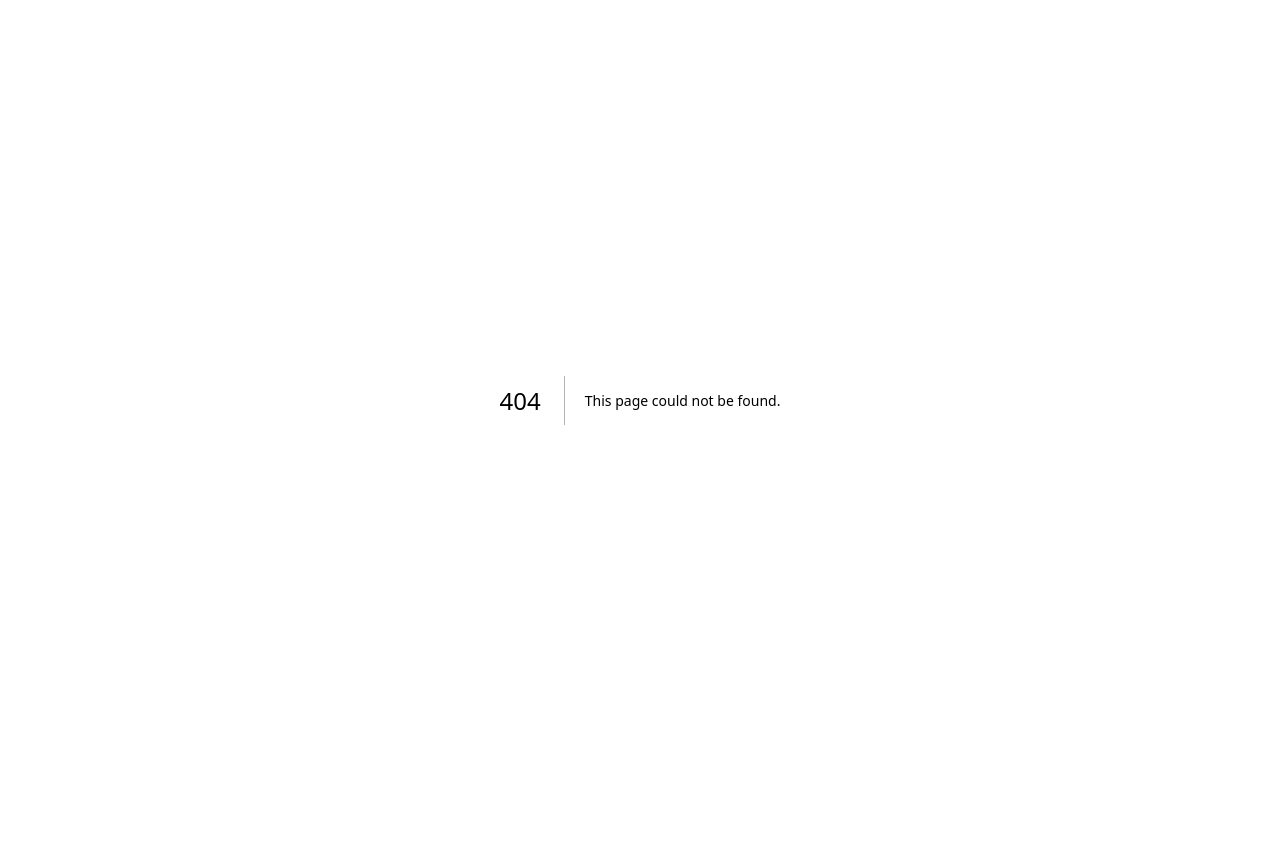
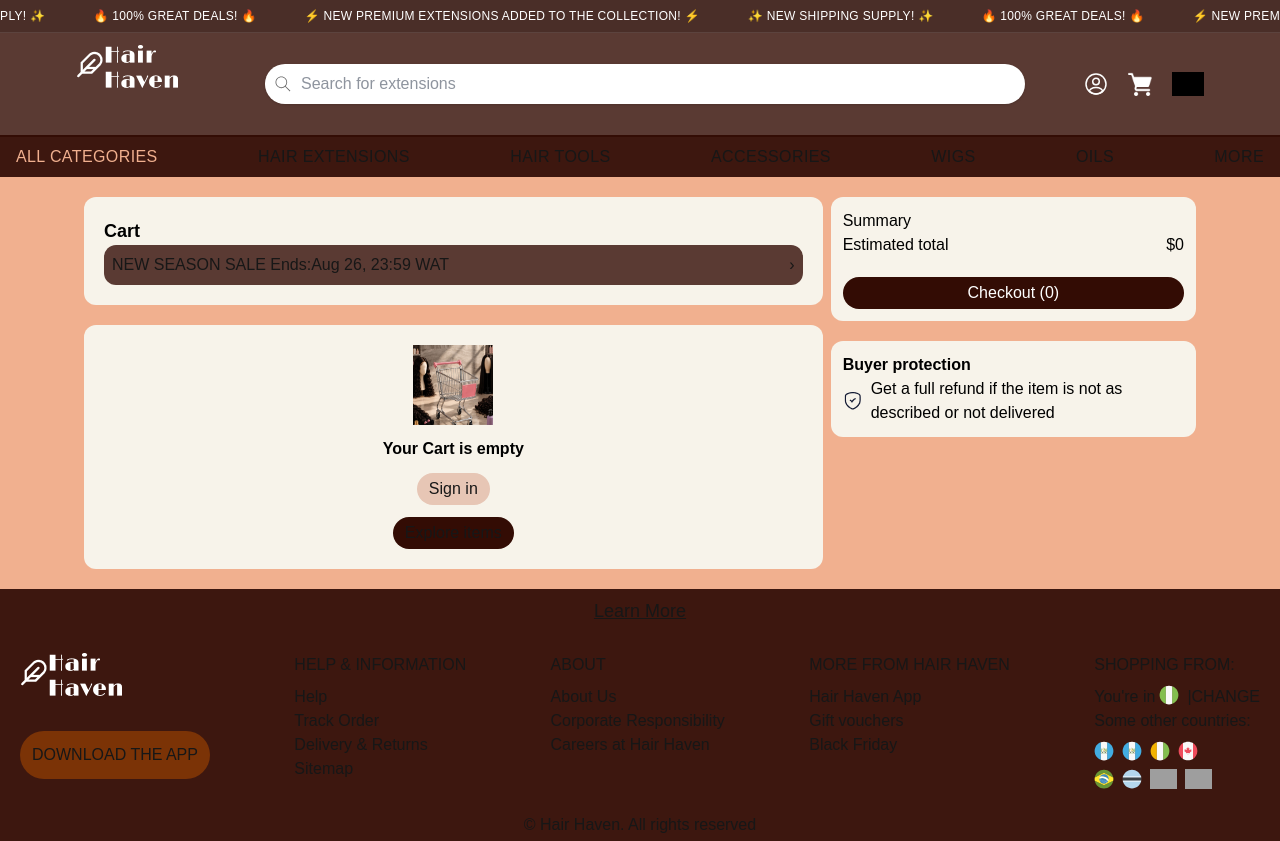
Before and after one commit to RabbiXX/Sydani-E_Commerce-, a Next.js app in the folder E-FRONTEND/my_app/: page /empty-cart in a window 1280 px wide. Before the commit this address had no page. Before the commit the page ends 800 px from the top, so only its background shows below. Built offline with nearby package versions, Linux system fonts and the light colour scheme; grey boxes are pictures that could not be loaded.

Commit message:
Feat: Empty checkout page and nav links

```diff
--- /dev/null
+++ b/E-FRONTEND/my_app/app/empty-cart/page.tsx
@@ -0,0 +1,146 @@
+export default function PasswordResetPage() {
+  return (
+    <main>
+      <div className="w-full bg-[#4A2E28] text-white overflow-hidden py-2 border-b border-white/10">
+
+        <div className="flex whitespace-nowrap animate-banner gap-12 text-xs font-medium tracking-wide uppercase">
+          <span>✨ New shipping supply! ✨</span>
+          <span>🔥 100% great deals! 🔥</span>
+          <span>⚡ New premium extensions added to the collection! ⚡</span>
+
+          <span>✨ New shipping supply! ✨</span>
+          <span>🔥 100% great deals! 🔥</span>
+          <span>⚡ New premium extensions added to the collection! ⚡</span>
+        </div>
+
+      </div>
+
+      <nav className="flex flex-col bg-[#5A3A33]">
+
+        <div className="flex justify-between max-w-6xl w-full mx-auto items-center p-3 ">
+          <div>
+            <img className="hidden md:block" src="/images/stacked-logo.png" alt="" />
+          </div>
+
+          <div className="flex items-center flex-1 p-1 md:max-w-3xl">
+            <img className="h-6 mr-3 invert brightness-200 md:hidden" src="/images/user-icon.svg" alt="" />
+            <div className="flex flex-1 md:max-w-3xl mx-auto overflow-hidden bg-white rounded-full shadow-sm h-10 items-center">
+              <img className="h-5 pl-2 opacity-60 mr-2 bg-white rounded-s-4xl" src="/images/search.svg" alt="" />
+              <input className="bg-transparent text-slate-800 focus:outline-none w-full" type="input" placeholder="Search for extensions" />
+            </div>
+
+          </div>
+
+          <div className="flex gap-5 invert-brightness-200">
+            <a href="/empty-cart"><img className="hidden md:block h-6 invert brightness-200" src="/images/user-icon.svg" alt="" /></a>
+            <a href=""><img className="h-6 invert brightness-200" src="/images/grocery-store.png" alt="" /></a>
+            <a href=""><img className="h-6 invert brightness-200" src="/images/world-icon.svg" alt="" /></a>
+          </div>
+        </div>
+
+        <div className="flex justify-between px-4 p-2 bg-[#3d170f] border-t-2 border-t-[#330c04]">
+          <a className="active:text-[#F1B08F] text-[#F1B08F] text-md font-medium tracking-wide uppercase" href="#">All Categories</a>
+          <a className="text-md font-medium tracking-wide uppercase hidden md:block md:hover:text-[#F1B08F] " href="#">Hair Extensions</a>
+          <a className="text-md font-medium tracking-wide uppercase md:hover:text-[#F1B08F] " href="#">Hair Tools</a>
+          <a className="text-md font-medium tracking-wide uppercase hidden md:block md:hover:text-[#F1B08F] " href="#">Accessories</a>
+          <a className="text-md font-medium tracking-wide uppercase md:hover:text-[#F1B08F] " href="#">Wigs</a>
+          <a className="text-md font-medium tracking-wide uppercase hidden md:block md:hover:text-[#F1B08F] " href="#">Oils</a>
+          <a className="text-md font-medium tracking-wide uppercase md:hover:text-[#F1B08F] " href="#">More</a>
+        </div>
+      </nav>
+      <section className="bg-[#F1B08F]">
+        <div className="max-w-6xl grid grid-rows md:grid-cols-3 gap-2 p-2 md:p-5 mx-auto">
+          <div className="flex flex-col gap-5 md:col-span-2">
+            <div className="w-full p-5 bg-[#F7F3EA] rounded-xl">
+              <p className="text-black font-bold text-lg">Cart</p>
+              <div className="w-full rounded-xl bg-[#5A3A33] flex justify-between text-sm md:text-base p-2">
+                NEW SEASON SALE Ends:Aug 26, 23:59 WAT
+                <div>&#8250;</div>
+              </div>
+            </div>
+            <div className="w-full p-5 rounded-xl bg-[#F7F3EA]">
+              <div className="flex w-full gap-3 justify-center items-center flex-col">
+                <img className="h-20 w-20" src="/images/hair-cart.jpg" alt="" />
+                <p className="font-semibold text-black">Your Cart is empty</p>
+                <a href="/login"><button className="bg-[#E7C6B5] hover:bg-[#4e4b49] transition duration-300 rounded-3xl px-3 p-1">Sign in</button></a>
+                <a href="/home"><button className="bg-[#330c04] hover:bg-[#771904] transition duration-300 rounded-3xl px-3 p-1">Explore items</button></a>
+              </div>
+            </div>
+          </div>
+          <div className="w-full md:col-span-1">
+            <div className="text-black w-full p-3 mb-5 rounded-xl bg-[#F7F3EA]">
+              <p>Summary</p>
+              <div className="flex justify-between">
+                <p>Estimated total</p>
+                <p>$0</p>
+              </div>
+              <button className="text-white mt-5 w-full bg-[#330c04] rounded-3xl p-1">Checkout &#40;0&#41;</button>
+            </div>
+            <div className="text-black w-full p-3 rounded-xl bg-[#F7F3EA]">
+              <p className="font-semibold">Buyer protection</p>
+              <div className="flex gap-2">
+                <img className="h-5 my-auto" src="/images/security-check.png" alt="" />
+                <p>Get a full refund if the item is not as described or not delivered</p>
+              </div>
+            </div>
+          </div>
+        </div>
+      </section>
+
+      <footer className="bg-[#3d170f]">
+        <div className="underline text-center p-2 text-lg cursor-pointer">Learn More</div>
+        <div className="grid grid-cols-2 gap-5 md:flex justify-between p-5">
+          <div>
+            <img src="/images/stacked-logo.png" alt="logo" />
+            <a href=""><div className="text-sm p-1 text-center md:p-3 md:text-base md:w-full rounded-3xl bg-amber-900 hover:bg-amber-500 transition duration-300">DOWNLOAD THE APP</div></a>
+          </div>
+          <div className="cursor-pointer">
+            <p className="mb-2">HELP & INFORMATION</p>
+            <p>Help</p>
+            <p>Track Order</p>
+            <p>Delivery & Returns</p>
+            <p>Sitemap</p>
+          </div>
+          <div className="cursor-pointer">
+            <p className="mb-2">ABOUT</p>
+            <p>About Us</p>
+            <p>Corporate Responsibility</p>
+            <p>Careers at Hair Haven</p>
+          </div>
+          <div className="cursor-pointer">
+            <p className="mb-2">MORE FROM HAIR HAVEN</p>
+            <p>Hair Haven App</p>
+            <p>Gift vouchers</p>
+            <p>Black Friday</p>
+          </div>
+          <div className="cursor-pointer">
+            <p className="mb-2">SHOPPING FROM:</p>
+            <div className="flex">
+              <p className="mr-1">You're in</p>
+              <img className="h-5" src="/images/country5.svg" alt="" />
+              <p className="ml-2">|CHANGE</p>
+
+            </div>
+
+            <p>Some other countries:</p>
+            <div className="flex gap-2 flex-col">
+              <div className="flex mt-2 gap-2">
+                <img className="h-5" src="/images/country1.svg" alt="" />
+                <img className="h-5" src="/images/country1.svg" alt="" />
+                <img className="h-5" src="/images/country2.svg" alt="" />
+                <img className="h-5" src="/images/country3.svg" alt="" />
+              </div>
+              <div className="flex gap-2">
+                <img className="h-5" src="/images/country4.svg" alt="" />
+                <img className="h-5" src="/images/country6.svg" alt="" />
+                <img className="h-5" src="/images/country7.svg" alt="" />
+                <img className="h-5" src="/images/country8.svg" alt="" />
+              </div>
+            </div>
+          </div>
+        </div>
+        <div className="text-center text-nowrap p-1 text-md cursor-pointer">&#169; Hair Haven. All rights reserved</div>
+      </footer>
+    </main>
+  );
+}
--- a/E-FRONTEND/my_app/app/home/page.tsx
+++ b/E-FRONTEND/my_app/app/home/page.tsx
@@ -32,9 +32,9 @@
           </div>
 
           <div className="flex gap-5 invert-brightness-200">
-            <img className="hidden md:block h-6 invert brightness-200" src="/images/user-icon.svg" alt="" />
-            <img className="h-6 invert brightness-200" src="/images/grocery-store.png" alt="" />
-            <img className="h-6 invert brightness-200" src="/images/world-icon.svg" alt="" />
+            <a href=""><img className="hidden md:block h-6 invert brightness-200" src="/images/user-icon.svg" alt="" /></a>
+            <a href="/empty-cart"><img className="h-6 invert brightness-200" src="/images/grocery-store.png" alt="" /></a>
+            <a href=""><img className="h-6 invert brightness-200" src="/images/world-icon.svg" alt="" /></a>
           </div>
         </div>
 
```
Also changed, not shown: E-FRONTEND/my_app/public/images/hair-cart.jpg (added), E-FRONTEND/my_app/public/images/security-check.png (added).
